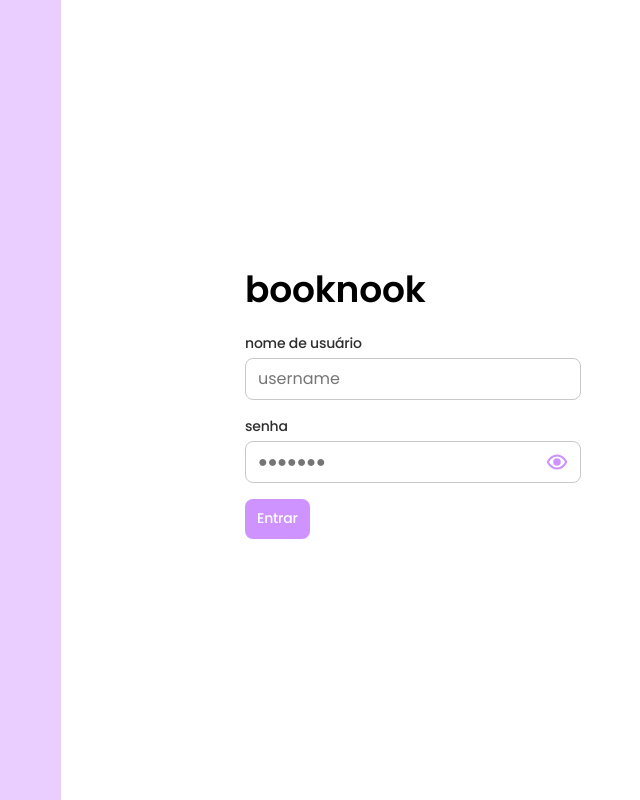
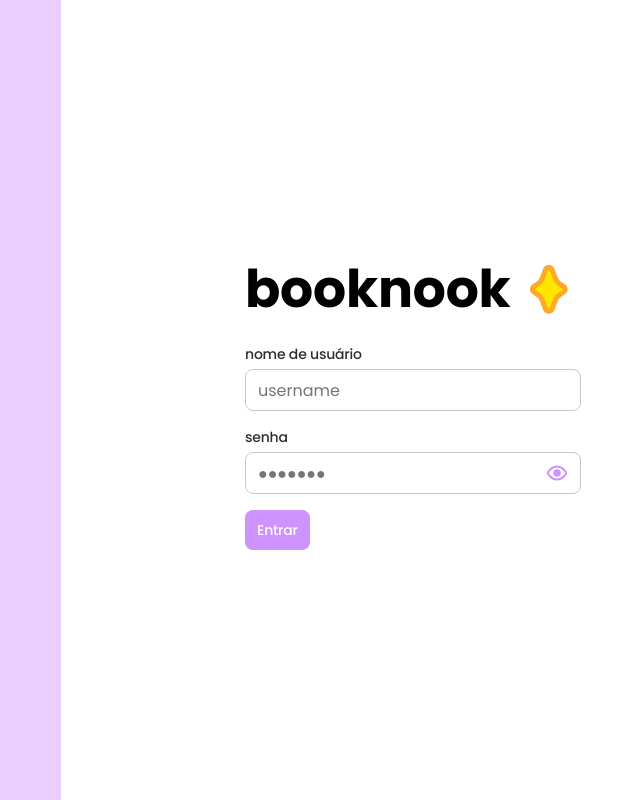
Before and after one commit to lauraluch/booknook, a Next.js app in the folder frontend/: page / in a window 1280 px wide. Shown: the whole page, without its empty margins (515-1155 px from the left). Built offline with nearby package versions, Linux system fonts and the light colour scheme; what facepaint would draw is missing.

Commit message:
feat: cria título

```diff
--- /dev/null
+++ b/frontend/src/components/commons/structure/Title/index.tsx
@@ -0,0 +1,26 @@
+// External Libraries
+import React from "react";
+
+// Components
+
+// Styles
+import { Container } from "./styles";
+import ShineSVG from "@assets/icons/Shine";
+import { Typography } from "src/components/toolkit/Typography";
+import theme from "@globals/theme";
+
+interface Props {
+  // Props
+}
+
+export const Title: React.FC<Props> = () => {
+  return (
+    <Container>
+      <Typography variant="t1" color={theme.colors.text.primary}>
+        booknook
+      </Typography>
+
+      <ShineSVG />
+    </Container>
+  );
+};
--- /dev/null
+++ b/frontend/src/components/commons/structure/Title/styles.ts
@@ -0,0 +1,8 @@
+import styled from "styled-components";
+
+export const Container = styled.div`
+  display: flex;
+  flex-direction: row;
+  gap: 1rem;
+  align-items: center;
+`;
--- a/frontend/src/components/pages/Signin/SigninPage/index.tsx
+++ b/frontend/src/components/pages/Signin/SigninPage/index.tsx
@@ -9,6 +9,7 @@ import { Typography } from "src/components/toolkit/Typography";
 import theme from "@globals/theme";
 import { TitledInput } from "@components/inputs/TitledInput";
 import { Button } from "@components/buttons/Button";
+import { Title } from "@components/structure/Title";
 
 interface Props {
   // Props
@@ -25,9 +26,7 @@ export const SigninPage: React.FC<Props> = (
 
       <BodyContainer>
         <InputsContainer>
-          <Typography variant="h1" color={theme.colors.text.primary}>
-            booknook
-          </Typography>
+          <Title />
 
           <TitledInput title="nome de usuário" placeholder="username" />
 
--- a/frontend/src/components/toolkit/Typography/fonts.ts
+++ b/frontend/src/components/toolkit/Typography/fonts.ts
@@ -2,6 +2,12 @@
 import { css } from "styled-components";
 
 export const TypographyStyles = {
+  t1: css`
+    font-family: "Poppins", sans-serif;
+    font-size: 3.25rem;
+    font-weight: 700;
+    letter-spacing: -0.2px;
+  `,
   h1: css`
     font-family: "Poppins", sans-serif;
     font-size: 2.25rem;
```
